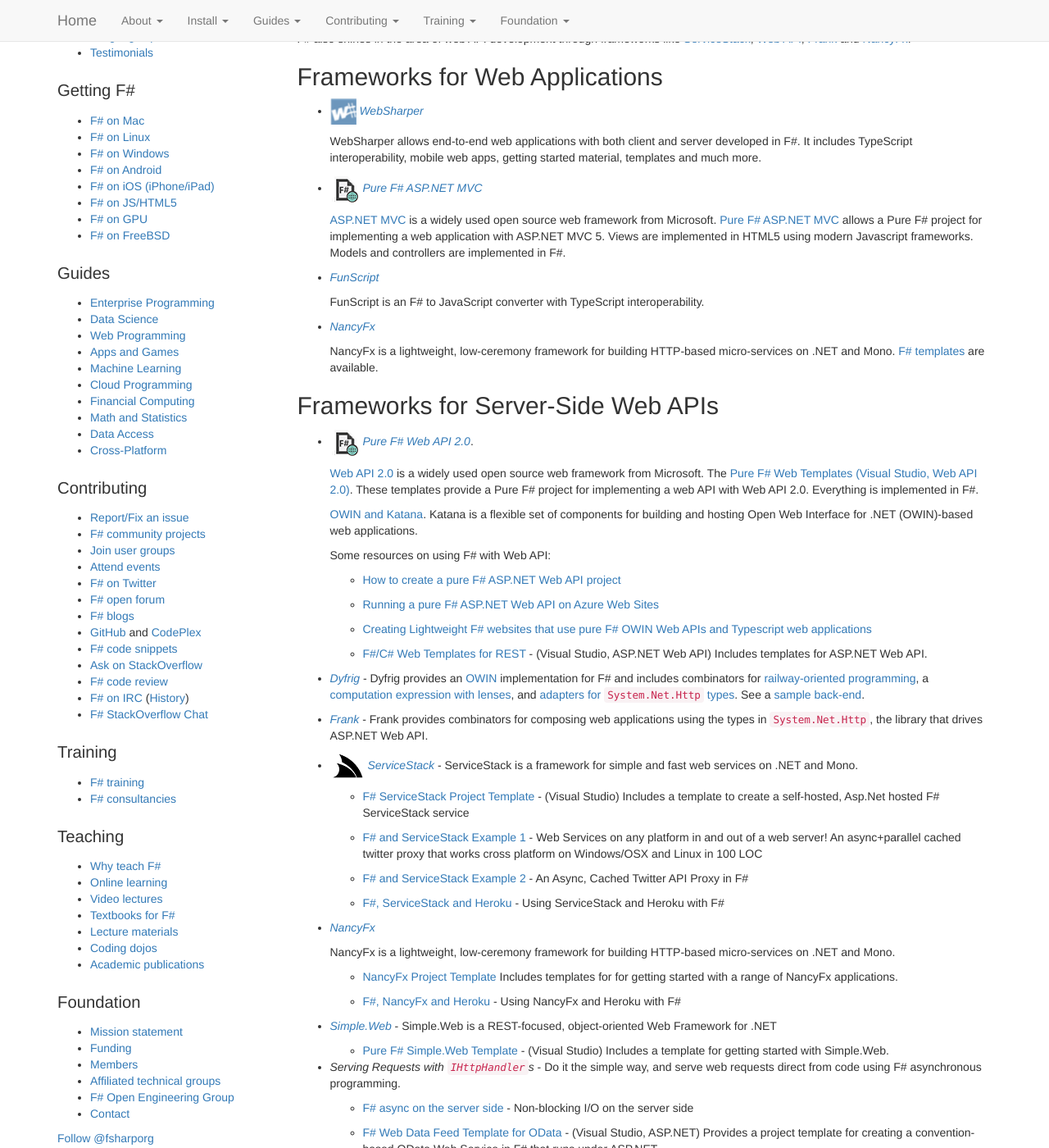
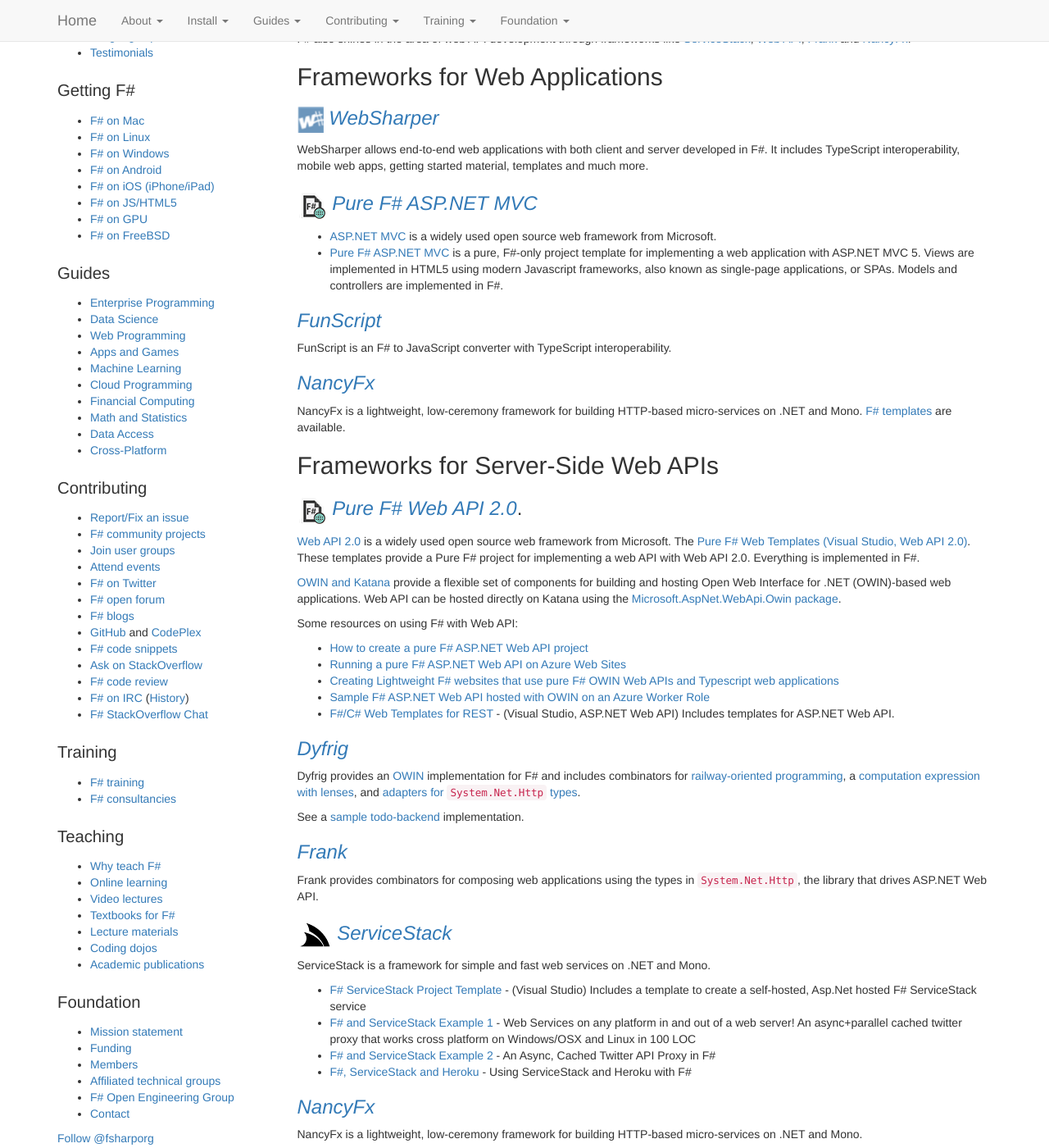
Before and after one commit to fsharp/fsharp.org, a Jekyll site: the page built from guides/web/index.md, in a window 1280 px wide and 1400 px high, scrolled down 303 px. Shown: the whole window at 82% size. Built offline with Jekyll 4.4.1, drawn with Linux system fonts in a browser that asks for light colours; nearby versions of some CDN libraries; some web fonts are replaced; comment, search, counter and statistics services are not loaded; some of the changed text lies outside the part shown.

Commit message:
Further formatting cleanup for Web Programming Guide

```diff
--- a/guides/web/index.md
+++ b/guides/web/index.md
@@ -7,12 +7,12 @@
 
 F# is excellent for building scalable, robust web solutions:
 
- * *Fast and Scalable* - F# is much faster than NodeJS, Python, PHP and Ruby
- * *Succinct* - F# is concise, readable and type-safe, for fast development of robust web solutions
- * *Asynchronous* - F# provides asynchronous programming to simplify scalable client-server programming
- * *Interoperable* - F# interoperates seamlessly with languages such as C#, JavaScript and TypeScript
- * *JavaScript-ready* - F# is JavaScript-ready through [WebSharper](http://websharper.com) and [FunScript](http://funscript.info/)
- * *Open-source* and *Cross-platform*  - Like all good web tools!
+* *Fast and Scalable* - F# is much faster than NodeJS, Python, PHP and Ruby
+* *Succinct* - F# is concise, readable and type-safe, for fast development of robust web solutions
+* *Asynchronous* - F# provides asynchronous programming to simplify scalable client-server programming
+* *Interoperable* - F# interoperates seamlessly with languages such as C#, JavaScript and TypeScript
+* *JavaScript-ready* - F# is JavaScript-ready through [WebSharper](http://websharper.com) and [FunScript](http://funscript.info/)
+* *Open-source* and *Cross-platform*  - Like all good web tools!
 
 F# also shines in the area of web API development through frameworks like  [ServiceStack](http://www.servicestack.net/), [Web API](http://www.asp.net/web-api), [Frank](https://github.com/frank-fs/frank) and
 [NancyFx](http://nancyfx.org/).
@@ -20,96 +20,94 @@
 
 ## Frameworks for Web Applications
 
-* ![logo](/images/thumbs/WebSharper.png)&nbsp;[_WebSharper_](http://www.websharper.com/home)
+### ![logo](/images/thumbs/WebSharper.png)&nbsp;[_WebSharper_](http://www.websharper.com/home)
 
-  WebSharper allows end-to-end web applications with both client and server developed in F#.
-  It includes TypeScript interoperability, mobile web apps, getting started material, templates and much more.
+WebSharper allows end-to-end web applications with both client and server developed in F#.
+It includes TypeScript interoperability, mobile web apps, getting started material, templates and much more.
 
-* ![logo](/images/thumbs/fsharp.web.png)&nbsp;[_Pure F# ASP.NET MVC_](http://bloggemdano.blogspot.com/2013/12/a-new-f-aspnet-mvc-5-and-web-api-2.html)
+### ![logo](/images/thumbs/fsharp.web.png)&nbsp;[_Pure F# ASP.NET MVC_](http://bloggemdano.blogspot.com/2013/12/a-new-f-aspnet-mvc-5-and-web-api-2.html)
 
-  [ASP.NET MVC](http://www.asp.net/mvc) is a widely used open source web framework from Microsoft.  [Pure F# ASP.NET MVC](http://bloggemdano.blogspot.com/2013/12/a-new-f-aspnet-mvc-5-and-web-api-2.html)
-  allows a Pure F# project for implementing a web application with ASP.NET MVC 5.
-  Views are implemented in HTML5 using modern Javascript frameworks.
-  Models and controllers are implemented in F#.
+* [ASP.NET MVC](http://www.asp.net/mvc) is a widely used open source web framework from Microsoft.
+* [Pure F# ASP.NET MVC](http://bloggemdano.blogspot.com/2013/12/a-new-f-aspnet-mvc-5-and-web-api-2.html) is a pure, F#-only project template for implementing a web application with ASP.NET MVC 5. Views are implemented in HTML5 using modern Javascript frameworks, also known as single-page applications, or SPAs. Models and controllers are implemented in F#.
 
-* [_FunScript_](http://funscript.info/)
+### [_FunScript_](http://funscript.info/)
 
-  FunScript is an F# to JavaScript converter with TypeScript interoperability.
+FunScript is an F# to JavaScript converter with TypeScript interoperability.
 
-* [_NancyFx_](https://github.com/NancyFx/Nancy)
+### [_NancyFx_](https://github.com/NancyFx/Nancy)
 
-  NancyFx is a lightweight, low-ceremony framework for building HTTP-based micro-services on .NET and Mono.
-  [F# templates](http://bloggemdano.blogspot.com/2013/12/a-few-other-template-additions-and.html) are available.
+NancyFx is a lightweight, low-ceremony framework for building HTTP-based micro-services on .NET and Mono. [F# templates](http://bloggemdano.blogspot.com/2013/12/a-few-other-template-additions-and.html) are available.
 
 
 ## Frameworks for Server-Side Web APIs
 
- * ![logo](/images/thumbs/fsharp.web.png)&nbsp;[_Pure F# Web API 2.0_](http://bloggemdano.blogspot.com/2013/12/a-new-f-aspnet-mvc-5-and-web-api-2.html).
+### ![logo](/images/thumbs/fsharp.web.png)&nbsp;[_Pure F# Web API 2.0_](http://bloggemdano.blogspot.com/2013/12/a-new-f-aspnet-mvc-5-and-web-api-2.html).
 
-   [Web API 2.0](http://www.asp.net/web-api) is a widely used open source web framework from Microsoft.
-   The [Pure F# Web Templates (Visual Studio, Web API 2.0)](http://bloggemdano.blogspot.com/2013/12/a-new-f-aspnet-mvc-5-and-web-api-2.html).
-   These templates provide a Pure F# project for implementing a web API with Web API 2.0.
-   Everything is implemented in F#.
+[Web API 2.0](http://www.asp.net/web-api) is a widely used open source web framework from Microsoft. The [Pure F# Web Templates (Visual Studio, Web API 2.0)](http://bloggemdano.blogspot.com/2013/12/a-new-f-aspnet-mvc-5-and-web-api-2.html). These templates provide a Pure F# project for implementing a web API with Web API 2.0. Everything is implemented in F#.
 
-   [OWIN and Katana](http://www.asp.net/aspnet/overview/owin-and-katana). Katana is a flexible set of components for building and hosting Open Web Interface for .NET (OWIN)-based web applications.
+[OWIN and Katana](http://www.asp.net/aspnet/overview/owin-and-katana) provide a flexible set of components for building and hosting Open Web Interface for .NET (OWIN)-based web applications. Web API can be hosted directly on Katana using the [Microsoft.AspNet.WebApi.Owin package](http://www.nuget.org/packages/Microsoft.AspNet.WebApi.Owin).
 
-   Some resources on using F# with Web API:
+Some resources on using F# with Web API:
 
-   * [How to create a pure F# ASP.NET Web API project](http://blog.ploeh.dk/2013/08/23/how-to-create-a-pure-f-aspnet-web-api-project/)
+* [How to create a pure F# ASP.NET Web API project](http://blog.ploeh.dk/2013/08/23/how-to-create-a-pure-f-aspnet-web-api-project/)
+* [Running a pure F# ASP.NET Web API on Azure Web Sites](http://blog.ploeh.dk/2013/08/26/running-a-pure-f-web-api-on-azure-web-sites/)
+* [Creating Lightweight F# websites that use pure F# OWIN Web APIs and Typescript web applications](http://cockneycoder.wordpress.com/2014/09/03/lightweight-websites-with-f/)
+* [Sample F# ASP.NET Web API hosted with OWIN on an Azure Worker Role](https://github.com/panesofglass/AzureFSharpOwin)
+* [F#/C# Web Templates for REST](http://visualstudiogallery.msdn.microsoft.com/3d2bf938-fc9e-403c-90b3-8de27dc23095) - (Visual Studio, ASP.NET Web API) Includes templates for ASP.NET Web API.
 
-   * [Running a pure F# ASP.NET Web API on Azure Web Sites](http://blog.ploeh.dk/2013/08/26/running-a-pure-f-web-api-on-azure-web-sites/)
+### [_Dyfrig_](https://github.com/fsprojects/dyfrig)
 
-   * [Creating Lightweight F# websites that use pure F# OWIN Web APIs and Typescript web applications](http://cockneycoder.wordpress.com/2014/09/03/lightweight-websites-with-f/)
+Dyfrig provides an [OWIN](http://owin.org/) implementation for F# and includes combinators for [railway-oriented programming](https://github.com/fsprojects/dyfrig/blob/master/src/Dyfrig/OwinRailway.fsi), a [computation expression with lenses](https://github.com/fsprojects/dyfrig/blob/master/src/Dyfrig/OwinApp.fs#L35), and [adapters for `System.Net.Http` types](https://github.com/fsprojects/dyfrig/blob/master/src/Dyfrig/SystemNetHttpAdapter.fsi).
 
-   * [F#/C# Web Templates for REST](http://visualstudiogallery.msdn.microsoft.com/3d2bf938-fc9e-403c-90b3-8de27dc23095) - (Visual Studio, ASP.NET Web API) Includes templates for ASP.NET Web API.
+See a [sample todo-backend](https://github.com/panesofglass/TodoBackendFSharp/blob/master/docs/index.md) implementation.
 
- * [_Dyfrig_](https://github.com/fsprojects/dyfrig) - Dyfrig provides an [OWIN](http://owin.org/) implementation for F# and includes combinators for [railway-oriented programming](https://github.com/fsprojects/dyfrig/blob/master/src/Dyfrig/OwinRailway.fsi), a [computation expression with lenses](https://github.com/fsprojects/dyfrig/blob/master/src/Dyfrig/OwinApp.fs#L35), and [adapters for `System.Net.Http` types](https://github.com/fsprojects/dyfrig/blob/master/src/Dyfrig/SystemNetHttpAdapter.fsi). See a [sample back-end](https://github.com/panesofglass/TodoBackendFSharp/blob/master/docs/index.md).
+### [_Frank_](http://frankfs.net/)
 
- * [_Frank_](http://frankfs.net/) - Frank provides combinators for composing web applications using the types in `System.Net.Http`, the library that drives ASP.NET Web API.
+Frank provides combinators for composing web applications using the types in `System.Net.Http`, the library that drives ASP.NET Web API.
 
- * ![logo](/images/thumbs/servicestack.png)&nbsp;[_ServiceStack_](https://servicestack.net/) - ServiceStack is a framework for simple and fast web services on .NET and Mono.
+### ![logo](/images/thumbs/servicestack.png)&nbsp;[_ServiceStack_](https://servicestack.net/)
 
-   * [F# ServiceStack Project Template](http://visualstudiogallery.msdn.microsoft.com/278caff1-917a-4ac1-a552-e5a2ce0f6e1f) - (Visual Studio) Includes a template to create a self-hosted, Asp.Net hosted F# ServiceStack service
+ServiceStack is a framework for simple and fast web services on .NET and Mono.
 
-   * [F# and ServiceStack Example 1](http://www.servicestack.net/mythz_blog/?p=785) - Web Services on any platform in and out of a web server! An async+parallel cached twitter proxy that works cross platform on Windows/OSX and Linux in 100 LOC
+* [F# ServiceStack Project Template](http://visualstudiogallery.msdn.microsoft.com/278caff1-917a-4ac1-a552-e5a2ce0f6e1f) - (Visual Studio) Includes a template to create a self-hosted, Asp.Net hosted F# ServiceStack service
+* [F# and ServiceStack Example 1](http://www.servicestack.net/mythz_blog/?p=785) - Web Services on any platform in and out of a web server! An async+parallel cached twitter proxy that works cross platform on Windows/OSX and Linux in 100 LOC
+* [F# and ServiceStack Example 2](http://www.servicestack.net/mythz_blog/?p=811) - An Async, Cached Twitter API Proxy in F#
+* [F#, ServiceStack and Heroku](https://github.com/kunjee17/ServiceStackHeroku) - Using ServiceStack and Heroku with F#
 
-   * [F# and ServiceStack Example 2](http://www.servicestack.net/mythz_blog/?p=811) - An Async, Cached Twitter API Proxy in F#
+### [_NancyFx_](https://github.com/NancyFx/Nancy)
 
-   * [F#, ServiceStack and Heroku](https://github.com/kunjee17/ServiceStackHeroku) - Using ServiceStack and Heroku with F#
+NancyFx is a lightweight, low-ceremony framework for building HTTP-based micro-services on .NET and Mono.
 
- * [_NancyFx_](https://github.com/NancyFx/Nancy)
+* [NancyFx Project Template](http://visualstudiogallery.msdn.microsoft.com/b55b8aac-b11a-4a6a-8a77-2153f46f4e2f) Includes templates for for getting started with a range of NancyFx applications.
+* [F#, NancyFx and Heroku](http://blog.ashleytowns.id.au/posts/2013-04/2013-04-01-running-csharp-fsharp-xbuild-nuget-on-heroku.html) - Using NancyFx and Heroku with F#
 
-   NancyFx is a lightweight, low-ceremony framework for building HTTP-based micro-services on .NET and Mono.
+### [_Simple.Web_](https://github.com/markrendle/Simple.Web)
 
-   * [NancyFx Project Template](http://visualstudiogallery.msdn.microsoft.com/b55b8aac-b11a-4a6a-8a77-2153f46f4e2f) Includes templates for for getting started with a range of NancyFx applications.
+Simple.Web is a REST-focused, object-oriented Web Framework for .NET
 
-   * [F#, NancyFx and Heroku](http://blog.ashleytowns.id.au/posts/2013-04/2013-04-01-running-csharp-fsharp-xbuild-nuget-on-heroku.html) - Using NancyFx and Heroku with F#
+**NOTE:** Mark Rendle recently noted that [Simple.Web will no longer be actively developed](http://blog.markrendle.net/no-further-development-on-simple-web/).
 
- * [_Simple.Web_](https://github.com/markrendle/Simple.Web) - Simple.Web is a REST-focused, object-oriented Web Framework for .NET
+* [Pure F# Simple.Web Template](http://visualstudiogallery.msdn.microsoft.com/bbec75fa-0f31-47e9-a8ce-c301edb2fa4b) - (Visual Studio) Includes a template for getting started with Simple.Web.
 
-   * [Pure F# Simple.Web Template](http://visualstudiogallery.msdn.microsoft.com/bbec75fa-0f31-47e9-a8ce-c301edb2fa4b) - (Visual Studio) Includes a template for getting started with Simple.Web.
+### _Serving Requests with `IHttpHandler`s_
 
- * _Serving Requests with `IHttpHandler`s_ - Do it the simple way, and serve web requests direct from code using F# asynchronous programming.
+Do it the simple way, and serve web requests direct from code using F# asynchronous programming.
 
-   * [F# async on the server side](http://lorgonblog.wordpress.com/2010/03/28/f-async-on-the-server-side/) - Non-blocking I/O on the server side
+* [F# async on the server side](http://lorgonblog.wordpress.com/2010/03/28/f-async-on-the-server-side/) - Non-blocking I/O on the server side
+* [F# Web Data Feed Template for OData](http://visualstudiogallery.msdn.microsoft.com/62042780-c1bb-456a-a552-c7d88d5d7aef) - (Visual Studio, ASP.NET) Provides a project template for creating a convention-based OData Web Service in F# that runs under ASP.NET.
 
-   * [F# Web Data Feed Template for OData](http://visualstudiogallery.msdn.microsoft.com/62042780-c1bb-456a-a552-c7d88d5d7aef) - (Visual Studio, ASP.NET) Provides a project template for creating a convention-based OData Web Service in F# that runs under ASP.NET.
+### _Making WSDL Services_
 
- * _Making WSDL Services_
-
-   * [F#/C# Web Service Template for WSDL](http://visualstudiogallery.msdn.microsoft.com/279345a4-f189-4d1f-98fe-6b1af322d164) - (Visual Studio, ASP.NET) Includes a template for WCF.
-
+* [F#/C# Web Service Template for WSDL](http://visualstudiogallery.msdn.microsoft.com/279345a4-f189-4d1f-98fe-6b1af322d164) - (Visual Studio, ASP.NET) Includes a template for WCF.
 
 
 ## Hosting
 
 Common hosting options are:
 
- * [_Heroku_](http://heroku.com/) - See, for example, [F#, ServiceStack and Heroku](https://github.com/kunjee17/ServiceStackHeroku) and complete article about [hosting NancyFx and F# on Heroku](http://blog.ashleytowns.id.au/posts/2013-04/2013-04-01-running-csharp-fsharp-xbuild-nuget-on-heroku.html)
-
- * [_Azure Web Sites_](http://www.windowsazure.com/) - Create and deploy to free Azure web sites from Visual Studio and other tools
-
- * [_AppHarbor_](http://appharbor.com/) - Free hosting of .NET web applications
+* [_Heroku_](http://heroku.com/) - See, for example, [F#, ServiceStack and Heroku](https://github.com/kunjee17/ServiceStackHeroku) and complete article about [hosting NancyFx and F# on Heroku](http://blog.ashleytowns.id.au/posts/2013-04/2013-04-01-running-csharp-fsharp-xbuild-nuget-on-heroku.html)
+* [_Azure Web Sites_](http://www.windowsazure.com/) - Create and deploy to free Azure web sites from Visual Studio and other tools
+* [_AppHarbor_](http://appharbor.com/) - Free hosting of .NET web applications
 
 
 ## Scaling to the Cloud
@@ -117,11 +115,9 @@
 The [Cloud Programming](/cloud) section contains more details on cloud programming with F#.
 Some specific resources related to web programming are:
 
- * [F# 3.0 Azure Samples](http://fsharp3sample.codeplex.com/wikipage?Title=AzureSamples)
-
- * [How to Create a Cloud-Scalable Internet Game Using F#, C#, and ASP.NET](http://blogs.msdn.com/b/fsharpteam/archive/2013/02/05/learn-how-to-create-an-internet-game-using-f-c-and-asp-net.aspx)
-
- * [Using F# and C# with Amazon EC2 Elastic Map/Reduce](http://atbrox.com/2011/02/07/an-example-of-using-f-and-c-netmono-with-amazons-elastic-mapreduce-hadoop/)
+* [F# 3.0 Azure Samples](http://fsharp3sample.codeplex.com/wikipage?Title=AzureSamples)
+* [How to Create a Cloud-Scalable Internet Game Using F#, C#, and ASP.NET](http://blogs.msdn.com/b/fsharpteam/archive/2013/02/05/learn-how-to-create-an-internet-game-using-f-c-and-asp-net.aspx)
+* [Using F# and C# with Amazon EC2 Elastic Map/Reduce](http://atbrox.com/2011/02/07/an-example-of-using-f-and-c-netmono-with-amazons-elastic-mapreduce-hadoop/)
 
 
 ## Unit Testing Libraries
@@ -129,30 +125,30 @@
 It is common to create a suite of unit tests when building web solutions. A list of open source
 libraries that assist with unit testing is available here:
 
- * [FsCheck](http://fscheck.codeplex.com/)
- * [FsUnit](https://github.com/fsharp/FsUnit)
- * [Fuchu](https://github.com/mausch/Fuchu)
- * [NaturalSpec](https://github.com/forki/NaturalSpec)
- * [TickSpec](http://trelford.com/blog/post/TickSpec.aspx)
- * [Unquote](http://code.google.com/p/unquote/)
+* [FsCheck](http://fscheck.codeplex.com/)
+* [FsUnit](https://github.com/fsharp/FsUnit)
+* [Fuchu](https://github.com/mausch/Fuchu)
+* [NaturalSpec](https://github.com/forki/NaturalSpec)
+* [TickSpec](http://trelford.com/blog/post/TickSpec.aspx)
+* [Unquote](http://code.google.com/p/unquote/)
 
 Here are a few Visual Studio project templates available for building unit tests:
 
- * [F# MsTest Project](http://visualstudiogallery.msdn.microsoft.com/51ebe64a-899b-4959-8c24-b0148ed6b264)
- * [F# NUnit Template that also includes FsUnit, FsCheck, and Unquote](http://visualstudiogallery.msdn.microsoft.com/a52388eb-e1d3-4900-a25a-d18c8d23a1f3)
+* [F# MsTest Project](http://visualstudiogallery.msdn.microsoft.com/51ebe64a-899b-4959-8c24-b0148ed6b264)
+* [F# NUnit Template that also includes FsUnit, FsCheck, and Unquote](http://visualstudiogallery.msdn.microsoft.com/a52388eb-e1d3-4900-a25a-d18c8d23a1f3)
 
 
 ## Client-side Testing
 
- * [canopy](http://lefthandedgoat.github.io/canopy/) is a web testing framework built on top of selenium and written in F#. It's syntax is clean and concise. You can easily leverage your existing .Net code to help you test.
+* [canopy](http://lefthandedgoat.github.io/canopy/) is a web testing framework built on top of selenium and written in F#. It's syntax is clean and concise. You can easily leverage your existing .Net code to help you test.
 
 
 ## Books
 
 Several books have been written that include information on building web applications with F#:
 
- * [Building Web, Cloud, and Mobile Solutions with F#](http://www.amazon.com/Building-Web-Cloud-Mobile-Solutions/dp/1449333761)
- * [Expert F# 3.0](http://www.amazon.com/Expert-F-3-0-Apress/dp/1430246502/ref=sr_1_2?s=books&ie=UTF8&qid=1353176560&sr=1-2&keywords=F%23)
+* [Building Web, Cloud, and Mobile Solutions with F#](http://www.amazon.com/Building-Web-Cloud-Mobile-Solutions/dp/1449333761)
+* [Expert F# 3.0](http://www.amazon.com/Expert-F-3-0-Apress/dp/1430246502/ref=sr_1_2?s=books&ie=UTF8&qid=1353176560&sr=1-2&keywords=F%23)
 
 
 ## Presentations
@@ -160,46 +156,31 @@
 There are  several presentations and tutorials available that include information on
 build web applications with F#:
 
- * [Taking F# to the Masses with CloudSharper](http://youtu.be/LvbfY3sl6Lo)
-
- * [F# on the Web](http://youtu.be/2tVQNjdn-Y0)
-
- * [Tackle UI with Reactive DOM in F# and WebSharper](http://youtu.be/wEkS09s3KBc)
-
- * [Building an HTML5 application with WebSharper Sitelets, Part 1](http://www.developerfusion.com/article/124078/building-an-html5-application-with-websharper-sitelets-part-1/)
-
- * [Building Better Web Apps with F#](http://bloggemdano.blogspot.com/2012/11/recording-for-building-better-web-apps.html)
-
- * [Building Data-Driven Websites](http://msdn.microsoft.com/en-us/library/hh273072.aspx)
-
- * [F# on the Web Workshop](https://github.com/c4fsharp/FsOnTheWeb-Workshop)
-
- * [F# 3.0: data, services, Web, cloud, at your fingertips](http://channel9.msdn.com/Events/Build/BUILD2011/SAC-904T)
-
- * [F# Introduction](http://skillsmatter.com/podcast/scala/phil-trelford-f-introduction)
+* [Taking F# to the Masses with CloudSharper](http://youtu.be/LvbfY3sl6Lo)
+* [F# on the Web](http://youtu.be/2tVQNjdn-Y0)
+* [Tackle UI with Reactive DOM in F# and WebSharper](http://youtu.be/wEkS09s3KBc)
+* [Building an HTML5 application with WebSharper Sitelets, Part 1](http://www.developerfusion.com/article/124078/building-an-html5-application-with-websharper-sitelets-part-1/)
+* [Building Better Web Apps with F#](http://bloggemdano.blogspot.com/2012/11/recording-for-building-better-web-apps.html)
+* [Building Data-Driven Websites](http://msdn.microsoft.com/en-us/library/hh273072.aspx)
+* [F# on the Web Workshop](https://github.com/c4fsharp/FsOnTheWeb-Workshop)
+* [F# 3.0: data, services, Web, cloud, at your fingertips](http://channel9.msdn.com/Events/Build/BUILD2011/SAC-904T)
+* [F# Introduction](http://skillsmatter.com/podcast/scala/phil-trelford-f-introduction)
 
 ### Older ASP.NET MVC using two projects (one F#, one C#)
 
 When using MVC ASP.NET 3 or 4, mixed C#/F# ASP.NET MVC are used. In this approach, views are
 implemented in HTML with some C#. Models and controllers are implemented in F#.
 
-   * The [F#/C# Web Templates (Visual Studio, ASP.NET MVC 4)](http://visualstudiogallery.msdn.microsoft.com/3d2bf938-fc9e-403c-90b3-8de27dc23095)
-   include templates for ASP.NET MVC 4 (ASPX/Razor) and Single Page Applications with Backbone.js or Knockout.js.
-
-   * The [F#/C# Web Templates (Xamarin Studio, ASP.NET MVC 4)](http://bloggemdano.blogspot.de/2012/12/using-new-aspnet-mvc-4-template-in.html)
-   are a similar set of cross-platform templates for MonoDevelop.
-
-   * The [F#/C# Web Templates (Visual Studio, ASP.NET MVC 3](http://visualstudiogallery.msdn.microsoft.com/f57aa816-e96b-4133-ab5d-9b9b99914ead)
-   include templates for ASP.NET MVC 3 (ASPX/Razor).
+* The [F#/C# Web Templates (Visual Studio, ASP.NET MVC 4)](http://visualstudiogallery.msdn.microsoft.com/3d2bf938-fc9e-403c-90b3-8de27dc23095) include templates for ASP.NET MVC 4 (ASPX/Razor) and Single Page Applications with Backbone.js or Knockout.js.
+* The [F#/C# Web Templates (Xamarin Studio, ASP.NET MVC 4)](http://bloggemdano.blogspot.de/2012/12/using-new-aspnet-mvc-4-template-in.html) are a similar set of cross-platform templates for MonoDevelop.
+* The [F#/C# Web Templates (Visual Studio, ASP.NET MVC 3](http://visualstudiogallery.msdn.microsoft.com/f57aa816-e96b-4133-ab5d-9b9b99914ead) include templates for ASP.NET MVC 3 (ASPX/Razor).
 
 ### Silverlight Applications:
 
 For those still using Silverlight, you can use F# to build Silverlight projects
 in whole or in part. Some resources are:
 
- * [F# Client-Side Application Template (Visual Studio, Silverlight)](http://visualstudiogallery.msdn.microsoft.com/621d86fb-944f-48db-a69c-e73c5521de9d) -
-   Includes a simple template for creating F# Silverlight Applications. The template creates a single
-   Silverlight project that creates Silverlight controls from F# code and runs in an automatically generated HTML page.
+* [F# Client-Side Application Template (Visual Studio, Silverlight)](http://visualstudiogallery.msdn.microsoft.com/621d86fb-944f-48db-a69c-e73c5521de9d) - Includes a simple template for creating F# Silverlight Applications. The template creates a single Silverlight project that creates Silverlight controls from F# code and runs in an automatically generated HTML page.
 
 ## Working Groups
 
```
